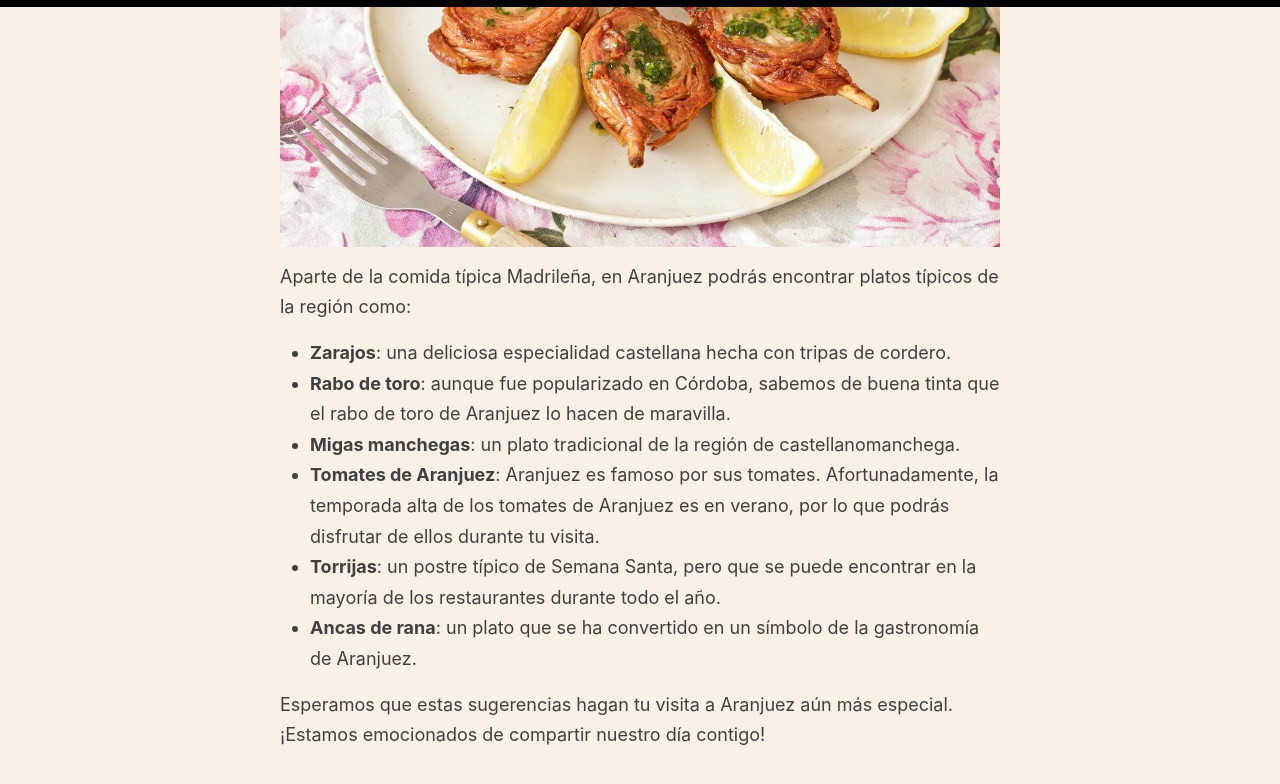
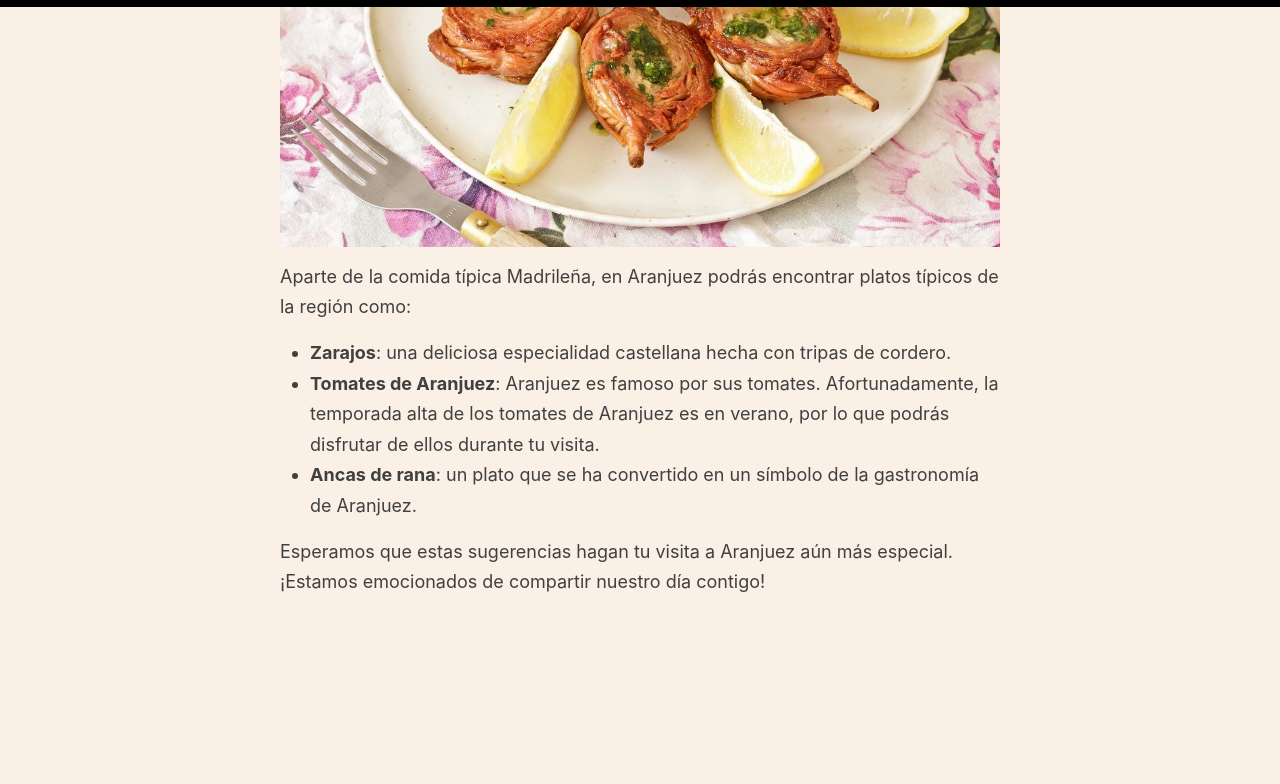
Before and after one commit to boda-paula-y-eduardo/boda-paula-eduardo, a Jekyll site: the page built from _pages/turismo.md, in a window 1280 px wide and 900 px high, scrolled down 3255 px. Shown: the top 784 px of the window. Built offline with Jekyll 4.4.1, drawn with Linux system fonts in a browser that asks for light colours; after the commit the page ends 4002 px from its top, so only the background shows below that.

Commit message:
Update turismo.md

```diff
--- a/_pages/turismo.md
+++ b/_pages/turismo.md
@@ -35,10 +35,7 @@ Aranjuez cuenta con una selección de restaurantes clásicos que no te puedes pe
 Aparte de la comida típica Madrileña, en Aranjuez podrás encontrar platos típicos de la región como:
 
 - **Zarajos**: una deliciosa especialidad castellana hecha con tripas de cordero.
-- **Rabo de toro**: aunque fue popularizado en Córdoba, sabemos de buena tinta que el rabo de toro de Aranjuez lo hacen de maravilla.
-- **Migas manchegas**: un plato tradicional de la región de castellanomanchega.
 - **Tomates de Aranjuez**: Aranjuez es famoso por sus tomates. Afortunadamente, la temporada alta de los tomates de Aranjuez es en verano, por lo que podrás disfrutar de ellos durante tu visita.
-- **Torrijas**: un postre típico de Semana Santa, pero que se puede encontrar en la mayoría de los restaurantes durante todo el año.
 - **Ancas de rana**: un plato que se ha convertido en un símbolo de la gastronomía de Aranjuez.
 
 Esperamos que estas sugerencias hagan tu visita a Aranjuez aún más especial. ¡Estamos emocionados de compartir nuestro día contigo!
```
